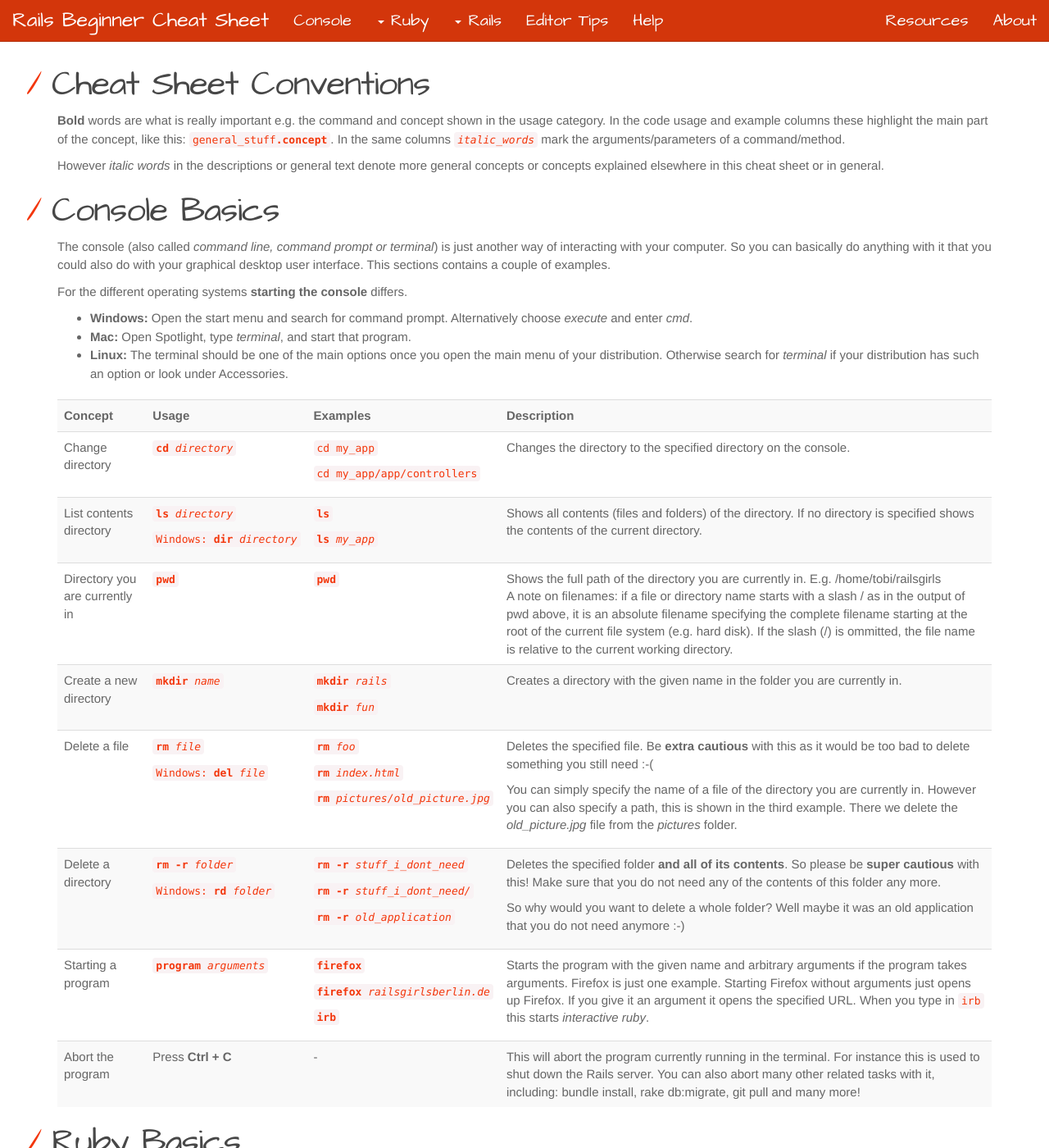
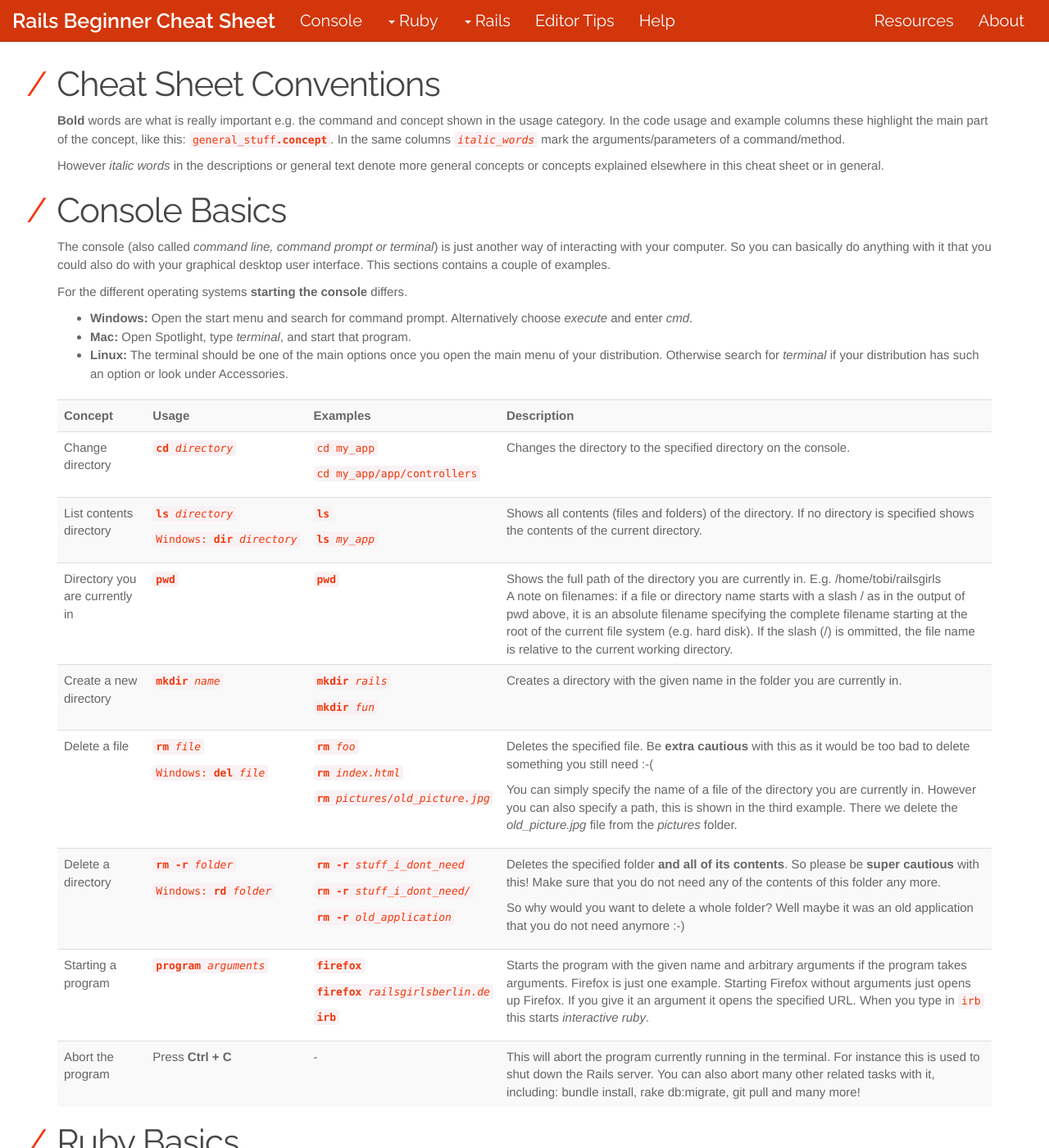
Before and after one commit to PragTob/rails-beginner-cheatsheet, a Jekyll site: the page built from index.html, in a window 1280 px wide and 1400 px high. Shown: the whole window at 82% size. Built offline with Jekyll 4.4.1, drawn with Linux system fonts in a browser that asks for light colours.

Commit message:
Added responsive nabber, changed fonts
Navigation now looks prettier on smaller devices! I’ve also moved away
from Architect’s Daughter for headings to Raleway. Also removed the
max-scale so scrolling to see full tables works.

```diff
--- a/_layouts/default.html
+++ b/_layouts/default.html
@@ -2,8 +2,8 @@
 <html>
 <head>
   <meta charset="utf-8">
-  <meta name="viewport" content="width=device-width, initial-scale=1, maximum-scale=1">
-  <link href="https://fonts.googleapis.com/css?family=Architects+Daughter" rel="stylesheet" type="text/css">
+  <meta name="viewport" content="width=device-width, initial-scale=1">
+  <link href='http://fonts.googleapis.com/css?family=Raleway:400,600' rel='stylesheet' type='text/css'>
   <link rel="stylesheet" type="text/css" href="stylesheets/pygment_trac.css" media="screen">
   <link rel="stylesheet" type="text/css" href="stylesheets/print.css" media="print">
   <link rel="stylesheet" type="text/css" href="stylesheets/stylesheet.css" media="screen">
@@ -21,9 +21,18 @@
 
 <body>
 <div class="container">
-  <nav>
-    <div class="navbar navbar-fixed-top navbar-default"><div class="navbar-header"><a href="./#" class="navbar-brand cheat-sheet-brand">Rails Beginner Cheat Sheet</a></div>
-
+  <nav class="navbar navbar-default navbar-fixed-top" role="navigation">
+    <div class="container-fluid">
+      <div class="navbar-header">
+        <button type="button" class="navbar-toggle collapsed" data-toggle="collapse" data-target="#bs-example-navbar-collapse-1">
+          <span class="sr-only">Toggle navigation</span>
+          <span class="icon-bar"></span>
+          <span class="icon-bar"></span>
+          <span class="icon-bar"></span>
+        </button>
+        <a href="./#" class="navbar-brand cheat-sheet-brand">Rails Beginner Cheat Sheet</a>
+      </div>
+      <div class="collapse navbar-collapse">
         <ul class="nav navbar-nav">
           <li><a href="./#console">Console</a></li>
           <li class="dropdown">
@@ -51,6 +60,7 @@
           <li><a href="about.html">About</a></li>
         </ul>
       </div>
+    </div>
   </nav>
 </div>
 
--- a/stylesheets/stylesheet.scss
+++ b/stylesheets/stylesheet.scss
@@ -3,6 +3,8 @@
 
 
 $cheat-sheet-red: #D3360B;
+$cheat-sheet-red-dark: #AC2400;
+$cheat-sheet-red-complement: #550000;
 $navbar-default-bg: $cheat-sheet-red;
 $navbar-default-color: white;
 $navbar-default-link-color: white;
@@ -11,6 +13,9 @@
 
 @import "vendor/bootstrap";
 
+body {
+  background: #000;
+}
 
 body {
   font-size: 15px;
@@ -34,13 +39,18 @@
 }
 
 .navbar a {
-  font-family: 'Architects Daughter', 'Helvetica Neue', Helvetica, Arial, serif;
+  font-family: 'Raleway', 'Helvetica Neue', Helvetica, Arial, serif;
   font-size: 20px;
+}
+
+.navbar a:hover {
+  color: $cheat-sheet-red-complement;
 }
 
 .navbar a.cheat-sheet-brand {
   font-size: 25px;
-  font-family: 'Architects Daughter', 'Helvetica Neue', Helvetica, Arial, serif;
+  font-family: 'Raleway', 'Helvetica Neue', Helvetica, Arial, serif;
+  font-weight: 600;
 }
 
 ul.nav li.dropdown:hover ul.dropdown-menu{
@@ -67,6 +77,14 @@
   line-height: 1.3;
   width: 540px;
   letter-spacing: 0;
+}
+
+.navbar-toggle:hover {
+  background: $cheat-sheet-red-dark !important;
+}
+
+.icon-bar {
+  background-color: #fff !important;
 }
 
 code, pre {
@@ -96,7 +114,7 @@
 /* GENERAL ELEMENT TYPE STYLES */
 
 #main-content h1 {
-  font-family: 'Architects Daughter', 'Helvetica Neue', Helvetica, Arial, serif;
+  font-family: 'Raleway', 'Helvetica Neue', Helvetica, Arial, serif;
   font-size: 2.8em;
   letter-spacing: -1px;
   color: #474747;
@@ -113,7 +131,7 @@
 }
 
 #main-content h2 {
-  font-family: 'Architects Daughter', 'Helvetica Neue', Helvetica, Arial, serif;
+  font-family: 'Raleway', 'Helvetica Neue', Helvetica, Arial, serif;
   font-size: 22px;
   font-weight: bold;
   margin-bottom: 8px;
@@ -125,7 +143,7 @@
 }
 
 #main-content h3 {
-  font-family: 'Architects Daughter', 'Helvetica Neue', Helvetica, Arial, serif;
+  font-family: 'Raleway', 'Helvetica Neue', Helvetica, Arial, serif;
   font-size: 18px;
   font-weight: bold;
   margin-top: 24px;
@@ -139,7 +157,7 @@
 }
 
 #main-content h4 {
-  font-family: 'Architects Daughter', 'Helvetica Neue', Helvetica, Arial, serif;
+  font-family: 'Raleway', 'Helvetica Neue', Helvetica, Arial, serif;
   font-size: 15px;
   font-weight: bold;
   color: #474747;
@@ -151,7 +169,7 @@
 }
 
 #main-content h5 {
-  font-family: 'Architects Daughter', 'Helvetica Neue', Helvetica, Arial, serif;
+  font-family: 'Raleway', 'Helvetica Neue', Helvetica, Arial, serif;
   font-size: 14px;
   color: #474747;
 }
@@ -161,7 +179,7 @@
 }
 
 #main-content h6 {
-  font-family: 'Architects Daughter', 'Helvetica Neue', Helvetica, Arial, serif;
+  font-family: 'Raleway', 'Helvetica Neue', Helvetica, Arial, serif;
   font-size: .8em;
   color: #474747;
 }
@@ -208,3 +226,18 @@
 .dropdown-menu {
   top: 95%;
 }
+
+/* Media Queries
+-------------------------------------------------- */
+
+@media (max-width: 1200px) {
+  .navbar a {
+    font-size: 16px;
+  }
+}
+
+@media (max-width: 421px) {
+  .navbar-brand {
+    font-size: 16px !important;
+  }
+}
```
Lines whose indentation alone changed are shown as unchanged.
